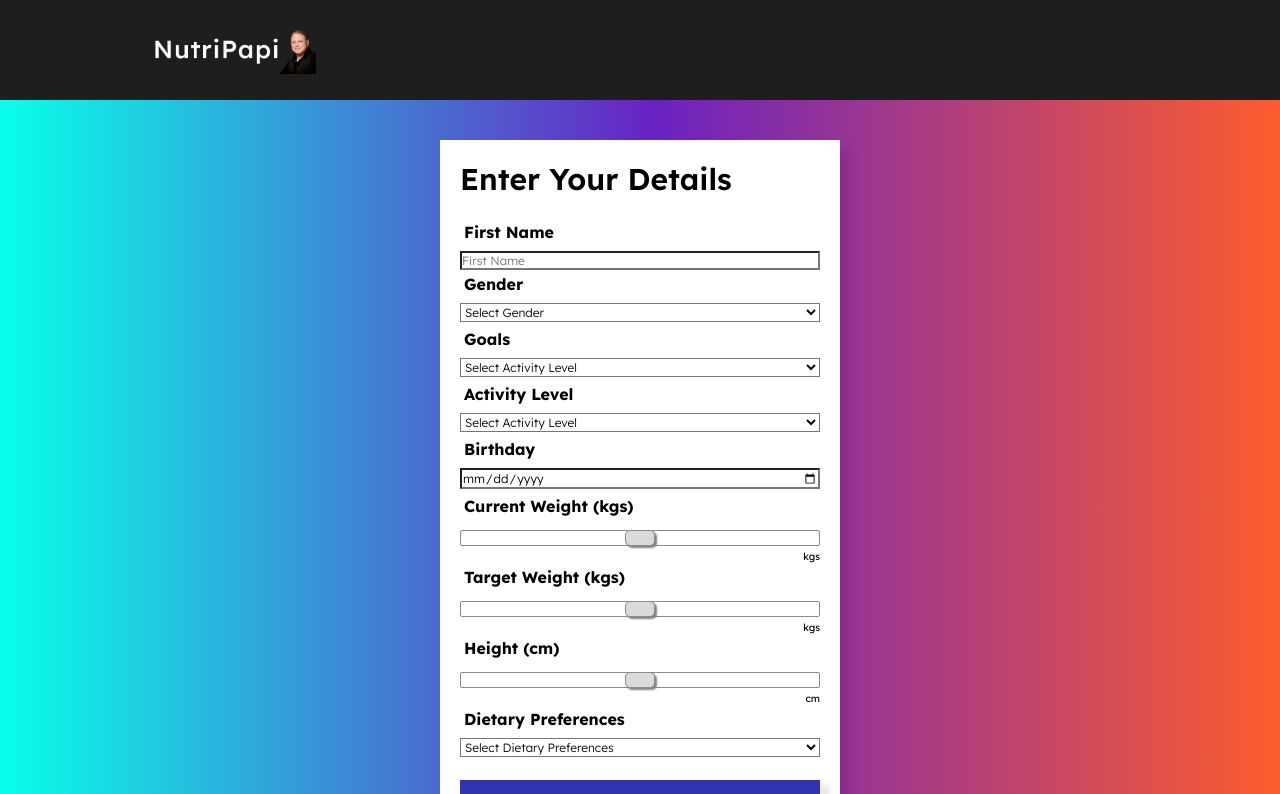
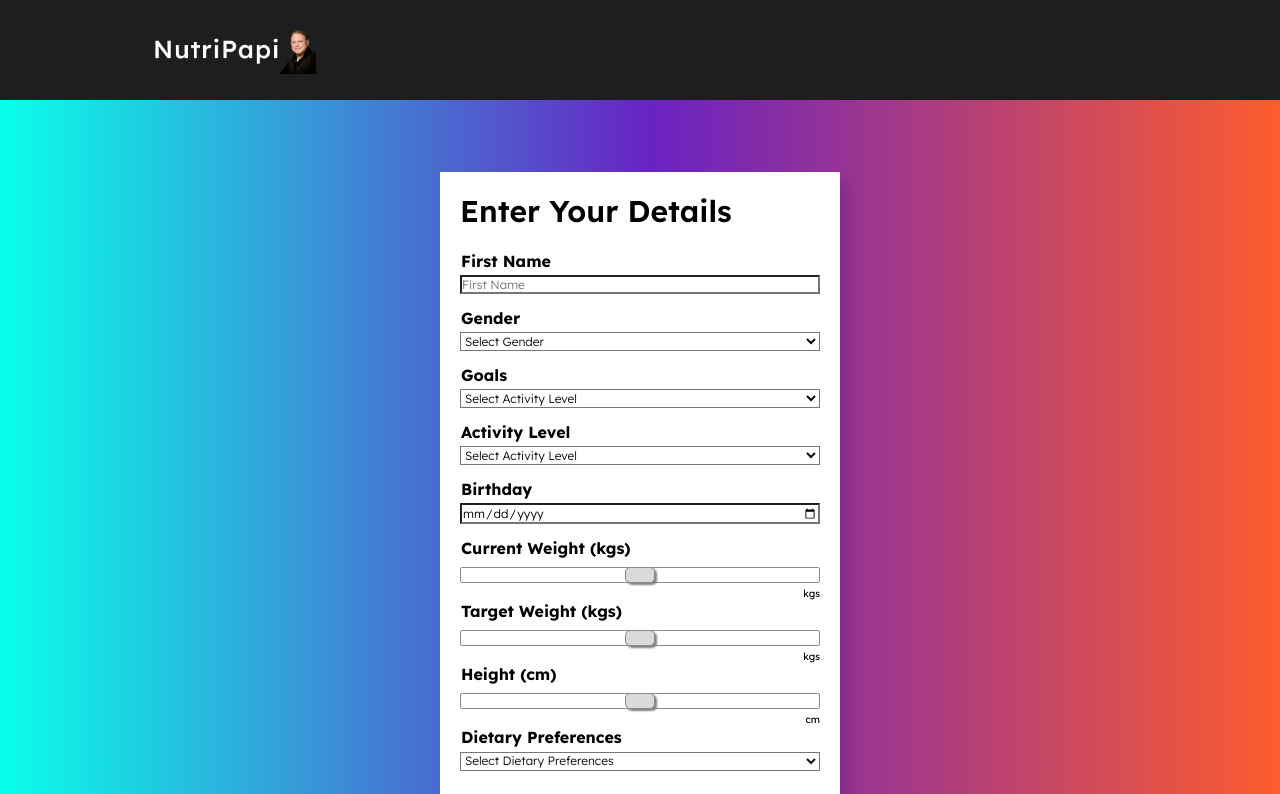
Before and after one commit to shyamddesai/NutriPapi, a React (Create React App) app in the folder reactfront/: page /signup2 in a window 1280 px wide. Shown: the top 794 px of the page. Built offline with nearby package versions, Linux system fonts and the light colour scheme.

Commit message:
updated signup and login

```diff
--- a/reactfront/src/components/Login/loginPage.css
+++ b/reactfront/src/components/Login/loginPage.css
@@ -4,11 +4,12 @@
     align-items: center;
     background-color: rgb(131,58,180);
     background: radial-gradient(circle, rgba(131,58,180,1) 0%, rgba(253,29,29,1) 45%, rgba(252,176,69,1) 100%);
-    height: 46.5rem;
-    width: 100%;
+    height: auto;
+    width: 100vw;
 }
 
 .login {
+    margin: 9rem 0rem;
     width: 100%;
     max-width: 350px; /* Adjusted width for form */
     padding: 20px; /* Padding inside the login box */
--- a/reactfront/src/components/Signup/signup.css
+++ b/reactfront/src/components/Signup/signup.css
@@ -4,11 +4,12 @@
     align-items: center;
     background: rgb(9,255,234);
     background: linear-gradient(90deg, rgba(9,255,234,1) 0%, rgba(105,34,195,1) 51%, rgba(253,92,45,1) 100%);
-    height: 46.5rem;
-    width: 100%;
+    height: auto;
+    width: 100vw;
 }
 
 .signup{
+    margin: 8rem 0rem;
     width: 100%;
     max-width: 400px;
     padding: 20px;
--- a/reactfront/src/components/Signup2/signup2.css
+++ b/reactfront/src/components/Signup2/signup2.css
@@ -5,7 +5,7 @@
     background: rgb(9,255,234);
     background: linear-gradient(90deg, rgba(9,255,234,1) 0%, rgba(105,34,195,1) 51%, rgba(253,92,45,1) 100%);
     height: auto;
-    width: 100%;
+    width: 100vw;
     padding:40px;
 }
 option{
@@ -24,6 +24,7 @@ input{
     font-weight: 350;
 }
 .signup2{
+    margin: 2rem 0rem;
     width: 100%;
     max-width: 400px;
     padding: 20px;
@@ -76,13 +77,13 @@ input{
 
 .signup2label{
     color: black;
-    margin-bottom: 5px;
+    margin-bottom: 0.2rem;
     border:1px solid white;
-    padding: 3px;
+    /* padding: 3px; */
 }
 
 .signup2select{
-    margin-bottom: 3px;
+    margin-bottom: 0.8rem;
 }
 
 .signup2output{
--- a/reactfront/src/components/Signup2/signup2.js
+++ b/reactfront/src/components/Signup2/signup2.js
@@ -43,7 +43,7 @@ const SignUp2 = () => {
         <h1 className='signup2Title'>Enter Your Details</h1>
         <form className='signup2Form' onSubmit={handleSubmit}>
           <label className='signup2label'>First Name</label>
-          <input type="text" name="first_name" placeholder="First Name" value={formData.first_name} onChange={handleChange} required />
+          <input className='signup2select' type="text" name="first_name" placeholder="First Name" value={formData.first_name} onChange={handleChange} required />
 
           <label className='signup2label'>Gender</label>
           <select className='signup2select' name="gender" value={formData.gender} onChange={handleChange} required>
```
